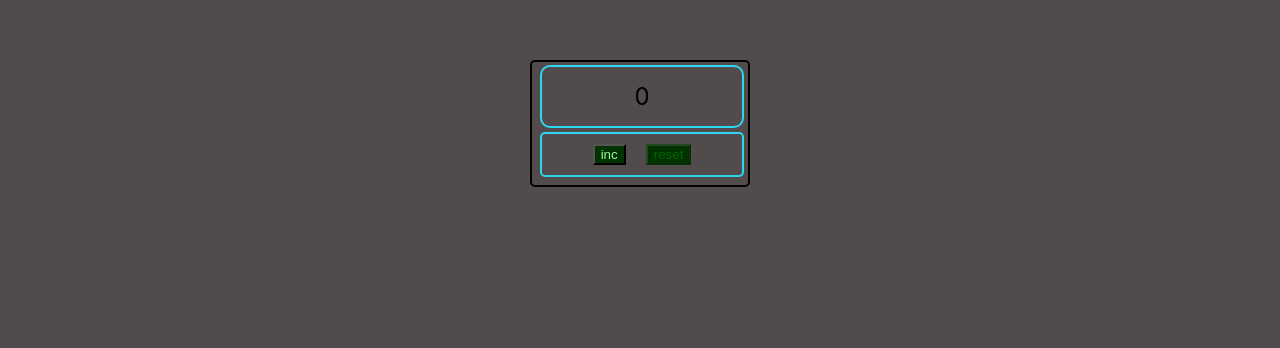
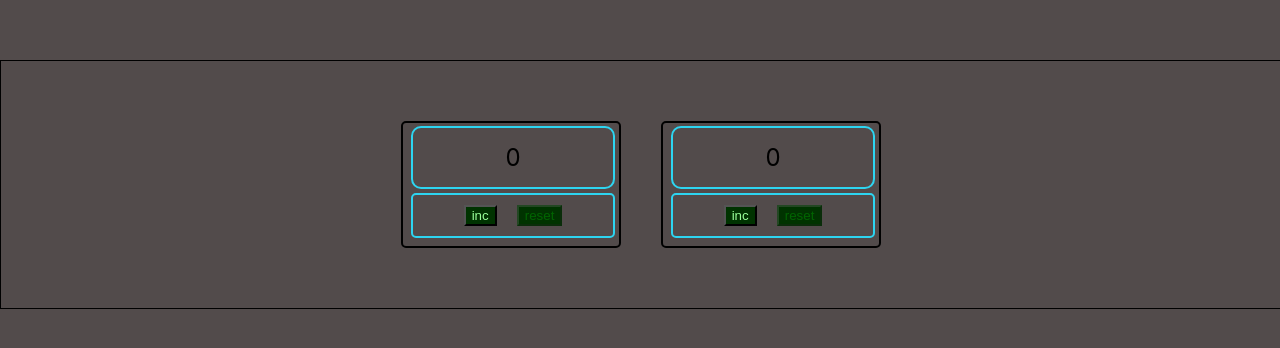
Before and after one commit to Alex666000/counter-2023, a React (Create React App) app: page / in a window 1280 px wide. Shown: the top 348 px of the page. Built offline with nearby package versions, Linux system fonts and the light colour scheme.

Commit message:
1- refactor css styles на 2 счетчика - выделил второй счетчик отдельно

```diff
--- a/src/App.module.css
+++ b/src/App.module.css
@@ -1,16 +1,46 @@
-.App {
+.main {
+    display: flex;
+    justify-content: center;
+    width: 100%;
+    height: 100%;
+    border: 1px solid black;
+    margin: 60px auto;
+
+
+}
+
+.app {
     display: flex;
     justify-content: center;
     flex-direction: column;
-    text-align: center;
     width: 200px;
     height: 107px;
     border: 2px solid black;
-    margin: 60px auto;
+    margin: 60px 20px;
     border-radius: 5px;
     background-color: #524b4b;
     padding: 8px;
 }
+
+.display {
+    display: flex;
+    flex-direction: row;
+    flex-wrap: nowrap;
+    justify-content: space-around;
+    align-items: center;
+    align-content: stretch;
+}
+
+.oneDisplay {
+    width: 100%;
+    height: 100%;
+}
+
+.twoDisplay {
+    width: 100%;
+    height: 100%;
+}
+
 .countersContainer {
     display: flex;
     align-items: center;
@@ -18,17 +48,20 @@
     width: 100%;
     height: 100%;
 }
+
 .counters {
     display: flex;
     align-items: center;
     width: 100%;
     height: 100%;
 }
+
 .counter {
     width: 100%;
     height: 100%;
 }
-.display {
+
+.count {
     display: flex;
     justify-content: center;
     align-items: center;
@@ -40,6 +73,7 @@
     font-size: 24px;
     margin-top: -5px;
 }
+
 .buttons {
     display: flex;
     justify-content: center;
@@ -48,9 +82,11 @@
     margin-top: 3px;
     border: 2px solid #2dd5f1;
 }
-.button{
+
+.button {
 
 }
+
 .red {
     color: red;
     font-size: 24px;
--- a/src/App.tsx
+++ b/src/App.tsx
@@ -1,19 +1,37 @@
-import React, {useEffect, useState} from "react";
+import React, {FC, useEffect, useState} from "react";
 import s from "./App.module.css";
 import Counter from "./components/Counter";
 import {CustomButton} from "./common/SuperButton/CustomButton";
 
 
-function App() {
+const App = () => {
+
+    return (
+        <div className={s.main}>
+            <div className={s.display}>
+                <div className={s.oneDisplay}>
+                    <Display />
+                </div>
+                <div className={s.twoDisplay}>
+                    <Display />
+                </div>
+            </div>
+        </div>
+    );
+};
+
+type DisplayPropsType = {}
+
+const Display: FC<DisplayPropsType> = () => {
     const maxValue = 5
     const minValue = 0
 
     const [count, setCount] = useState(0)
 
+// localStorage logic
     const setItemLocaleStorage = () => {
         return localStorage.setItem("countValue", JSON.stringify(count))
     }
-
     useEffect(() => {
         let countString = localStorage.getItem("countValue")
         if (countString) {
@@ -27,7 +45,7 @@ function App() {
         }
 
     }, [])
-
+// handles
     const onIncCountClickHandler = () => {
         setCount(count + 1)
         setItemLocaleStorage()
@@ -39,7 +57,8 @@ function App() {
     }
 
     return (
-        <div className={s.App}>
+        <>
+            <div className={s.app}>
                 <div className={s.countersContainer}>
                     <div className={s.counters}>
                         <div className={s.counter}>
@@ -65,7 +84,7 @@ function App() {
                     </CustomButton>
                 </div>
             </div>
-    );
+        </>
+    )
 }
-
 export default App;
--- a/src/common/SuperButton/CustomButton.tsx
+++ b/src/common/SuperButton/CustomButton.tsx
@@ -1,4 +1,4 @@
-import React, {ButtonHTMLAttributes, DetailedHTMLProps} from "react"
+import React, {ButtonHTMLAttributes, DetailedHTMLProps, FC} from "react"
 import s from "./CustomButton.module.css"
 
 // тип пропсов обычной кнопки, children в котором храниться название кнопки там уже описан
@@ -11,7 +11,7 @@ type CustomButtonPropsType = DefaultButtonPropsType & {
     onClick: () => void
 }
 
-const CustomButton: React.FC<CustomButtonPropsType> = (
+const CustomButton: FC<CustomButtonPropsType> = (
     {
         red, className, name, isDisabled, onClick,
         ...restProps // все остальные пропсы попадут в объект restProps, там же будет children
--- a/src/components/Counter.tsx
+++ b/src/components/Counter.tsx
@@ -1,4 +1,4 @@
-import React from "react";
+import React, {FC} from "react";
 import s from "../App.module.css";
 
 type CounterPropsType = {
@@ -6,9 +6,9 @@ type CounterPropsType = {
     maxValue: number
 }
 
-export const Counter: React.FC<CounterPropsType> = ({count, maxValue}) => {
+export const Counter: FC<CounterPropsType> = ({count, maxValue}) => {
     return (
-        <div className={s.display}>
+        <div className={s.count}>
             <div
                 className={count === maxValue ? s.red : ' '}>
                 {count}
```
Lines whose indentation alone changed are shown as unchanged.
